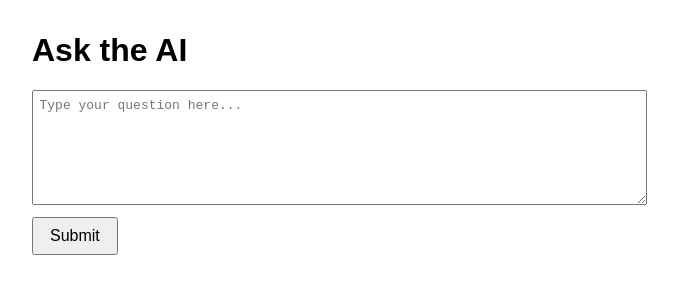
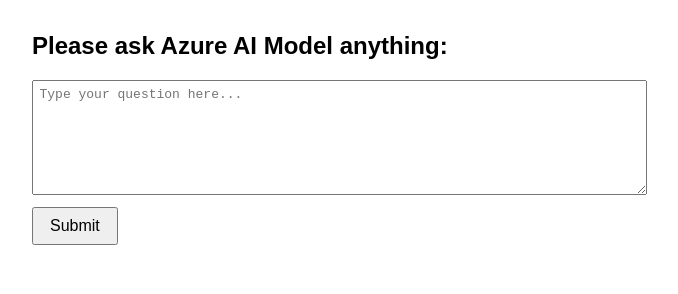
Before and after one commit to PAE-Engineers/pae-chat-ai, a plain HTML site: page index.html in a window 1280 px wide. Shown: the whole page, without its empty margins (308-986 px from the left). Drawn offline with Linux system fonts and the light colour scheme.

Commit message:
Update homepage text and heading size

```diff
--- a/index.html
+++ b/index.html
@@ -30,7 +30,7 @@
   </style>
 </head>
 <body>
-  <h1>Ask the AI</h1>
+  <h2>Please ask Azure AI Model anything:</h2>
 
   <textarea id="prompt" placeholder="Type your question here..."></textarea><br>
   <button onclick="sendPrompt()">Submit</button>
```
